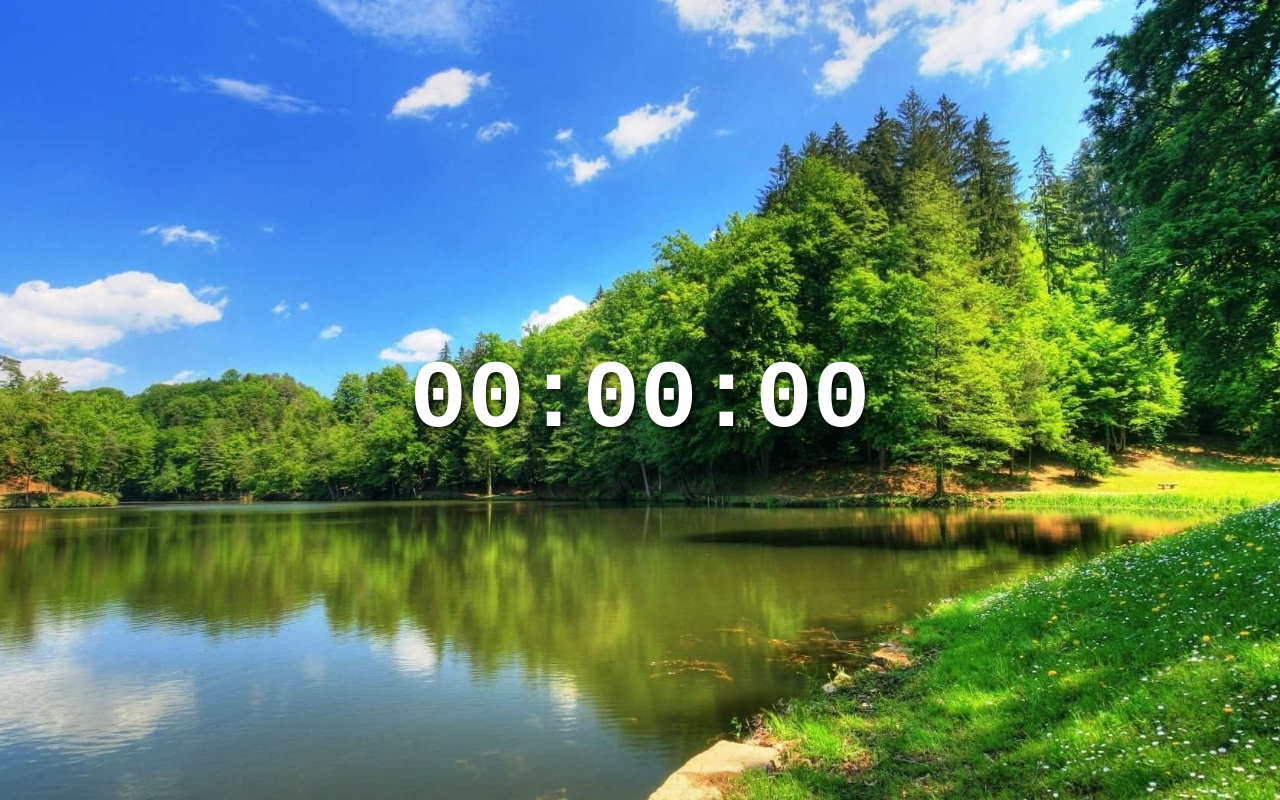
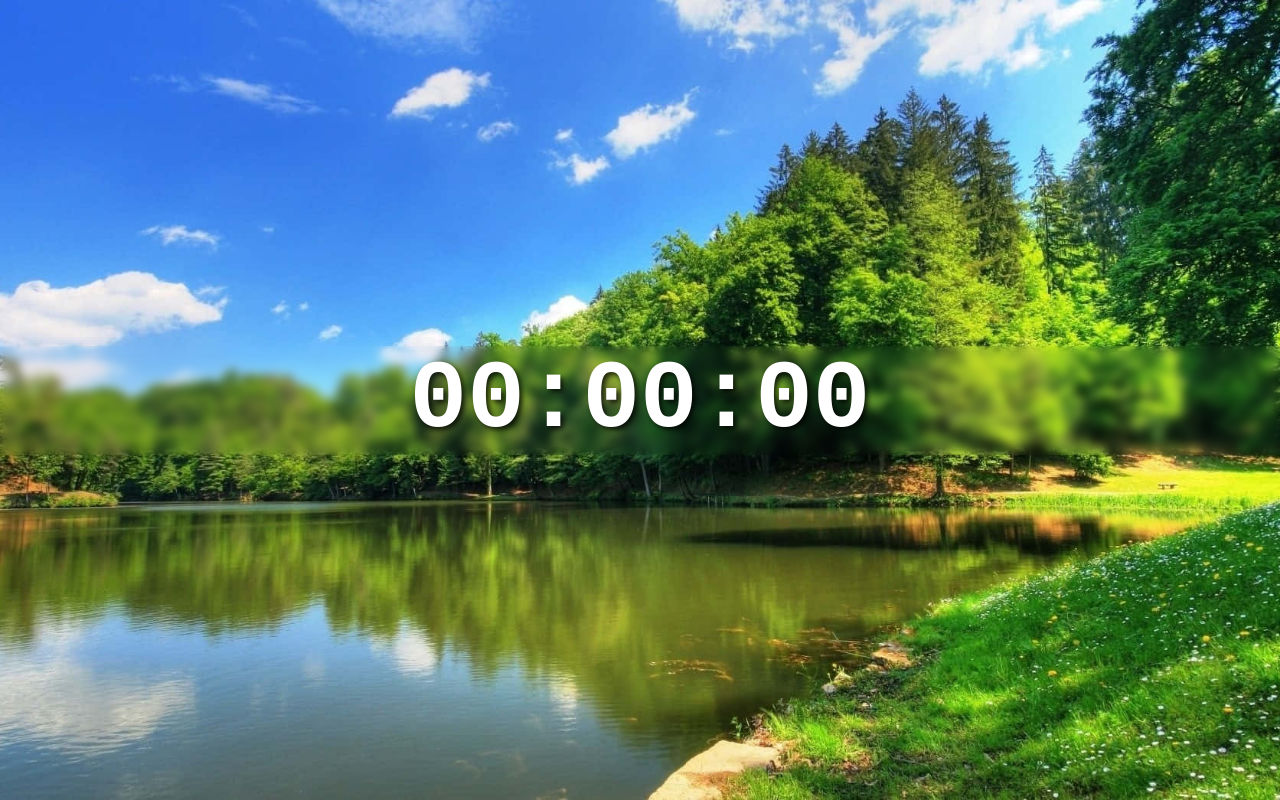
Before and after one commit to AhmadRabie1/Digital-Clock-App, a React (Vite) app in the folder my-react/: page / in a window 1280 px wide. Built offline with nearby package versions, Linux system fonts and the light colour scheme.

Commit message:
doing a blur for the clock container

```diff
--- a/my-react/src/index.css
+++ b/my-react/src/index.css
@@ -5,7 +5,6 @@ body{
     background-size: cover;
     background-attachment: fixed;
     margin: 0;
-
     display: flex;
     justify-content: center;
     min-height: 100vh;
@@ -13,7 +12,8 @@ body{
 }
 
 .clock-container{
-
+    backdrop-filter: blur(5px);
+    width: 100vw;
 }
 
 .clock{
```
